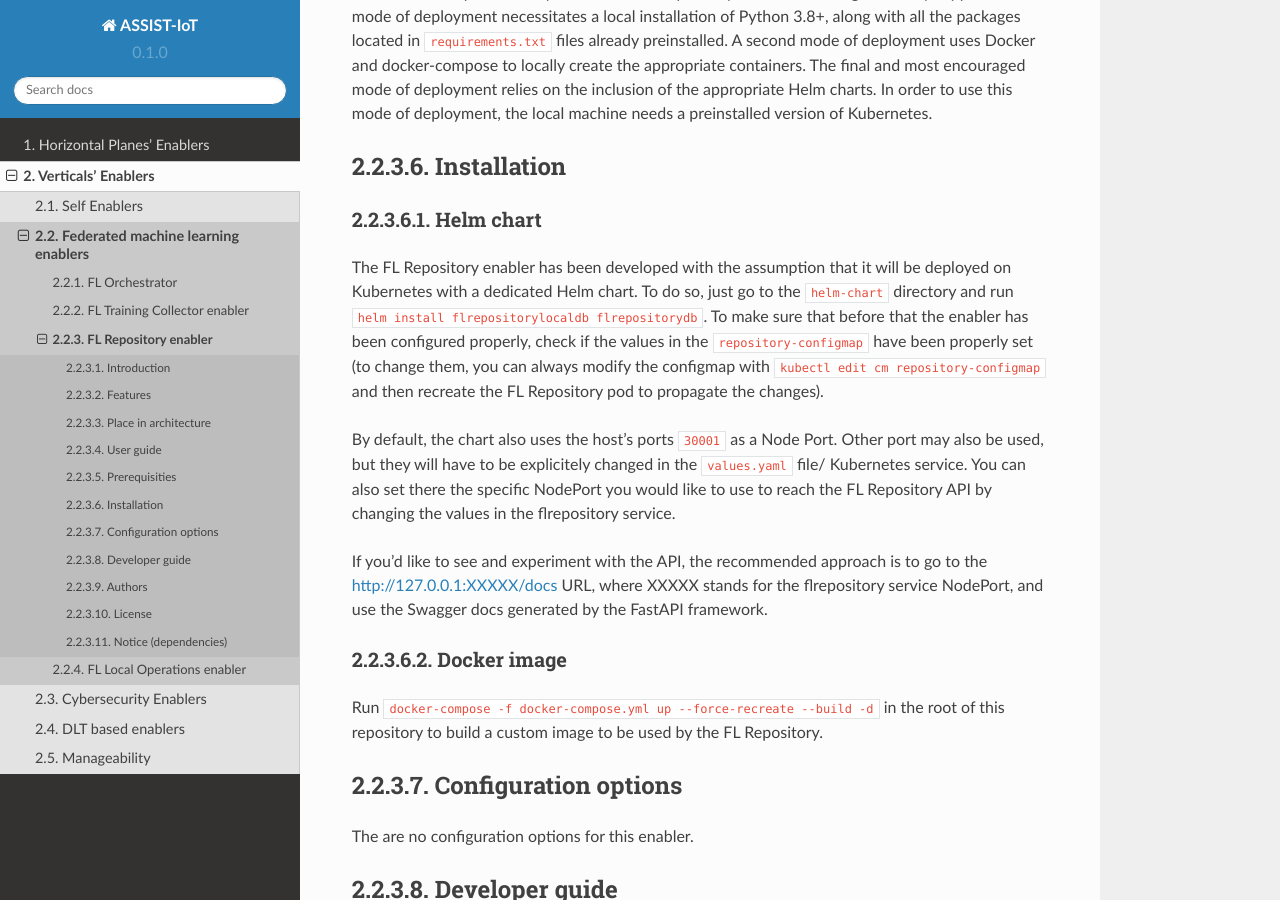
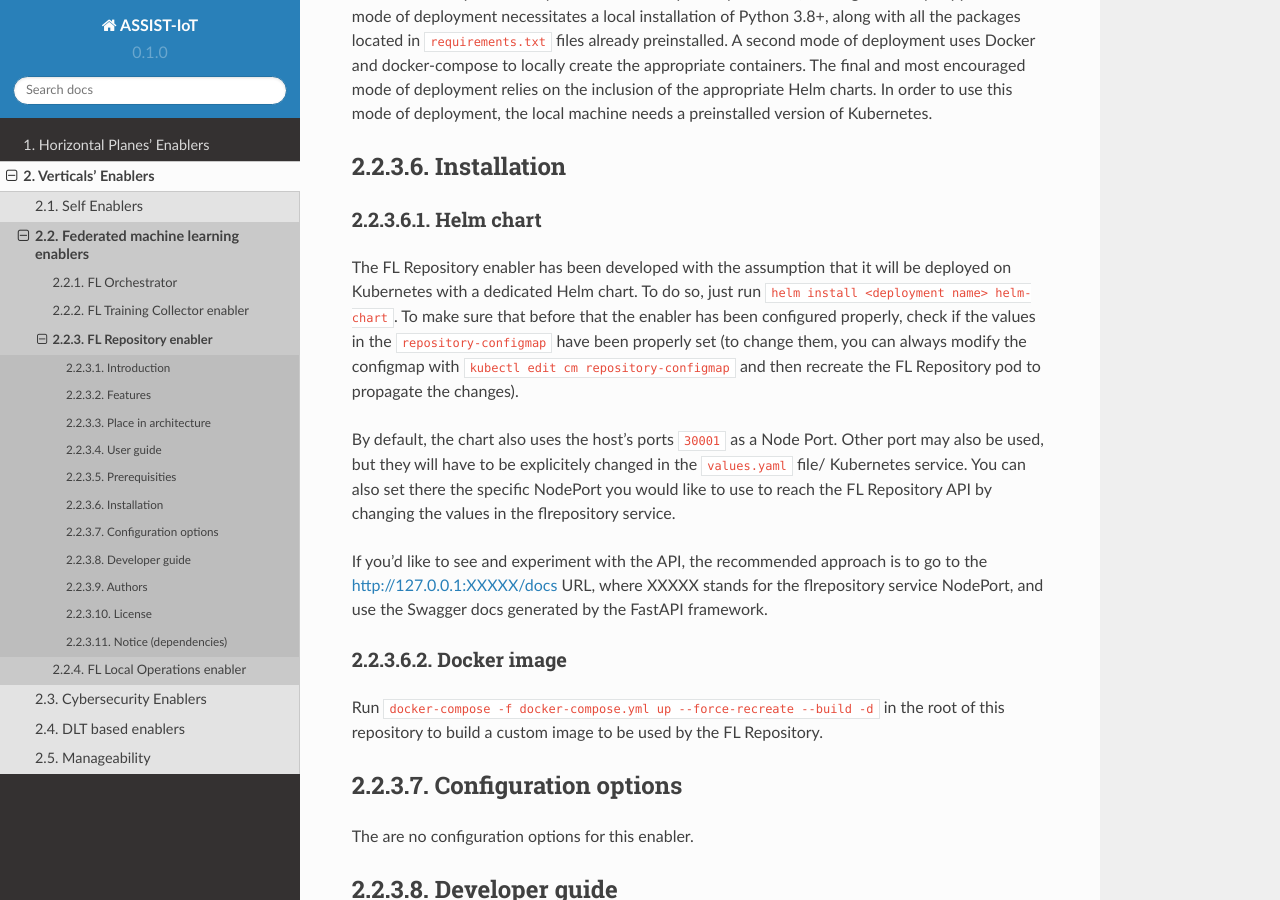
Before and after one commit to assist-iot/assist-iot-documentation, a Sphinx documentation site: the page built from docs/source/verticals/federated/fl_repository.rst, in a window 1280 px wide and 900 px high, scrolled down 2158 px. Built offline with Sphinx 7.4.7 and the Read the Docs theme 2.0.0, drawn with Linux system fonts in a browser that asks for light colours.

Commit message:
Update FL Repository enabler

```diff
--- a/docs/source/verticals/federated/fl_repository.rst
+++ b/docs/source/verticals/federated/fl_repository.rst
@@ -189,9 +189,8 @@ Helm chart
 
 The FL Repository enabler has been developed with the assumption that it
 will be deployed on Kubernetes with a dedicated Helm chart. To do so,
-just go to the ``helm-chart`` directory and run
-``helm install flrepositorylocaldb flrepositorydb``. To make sure that
-before that the enabler has been configured properly, check if the
+just run ``helm install <deployment name> helm-chart``. To make sure
+that before that the enabler has been configured properly, check if the
 values in the ``repository-configmap`` have been properly set (to change
 them, you can always modify the configmap with
 ``kubectl edit cm repository-configmap`` and then recreate the FL
```
